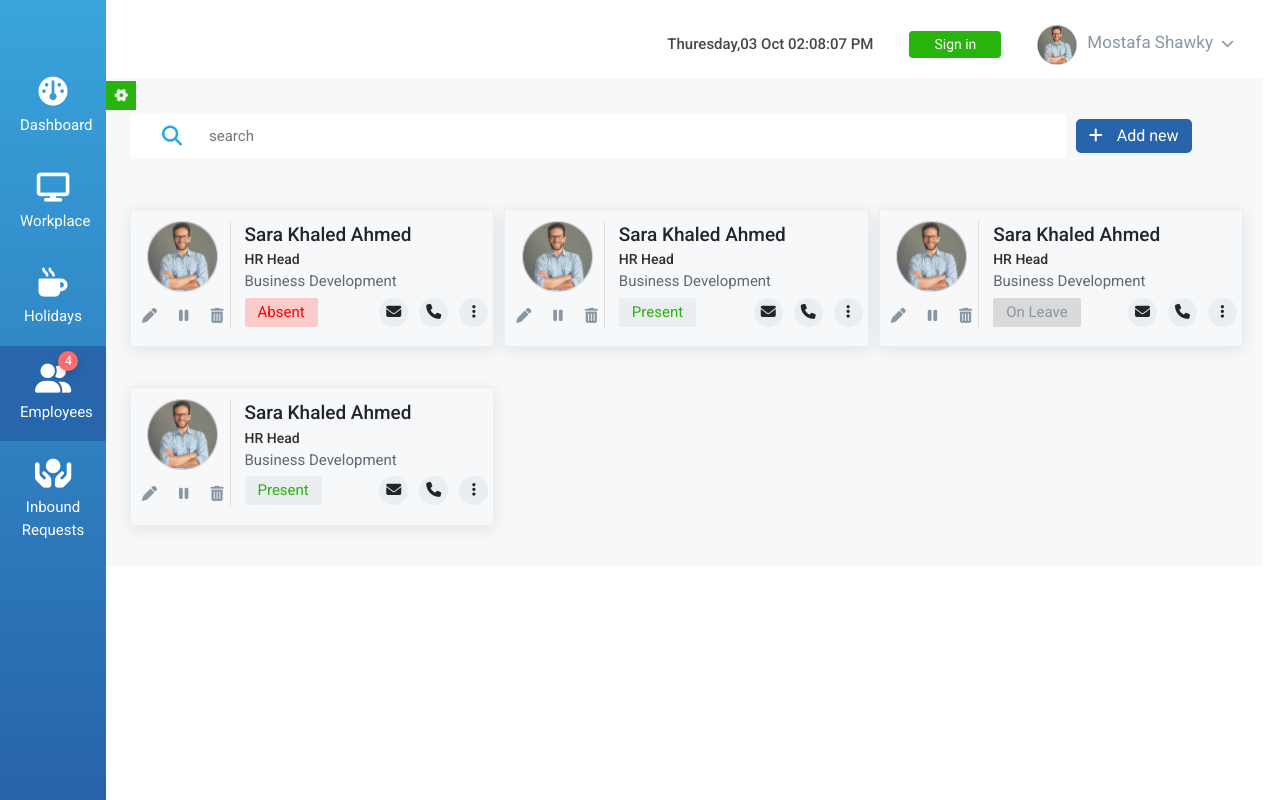
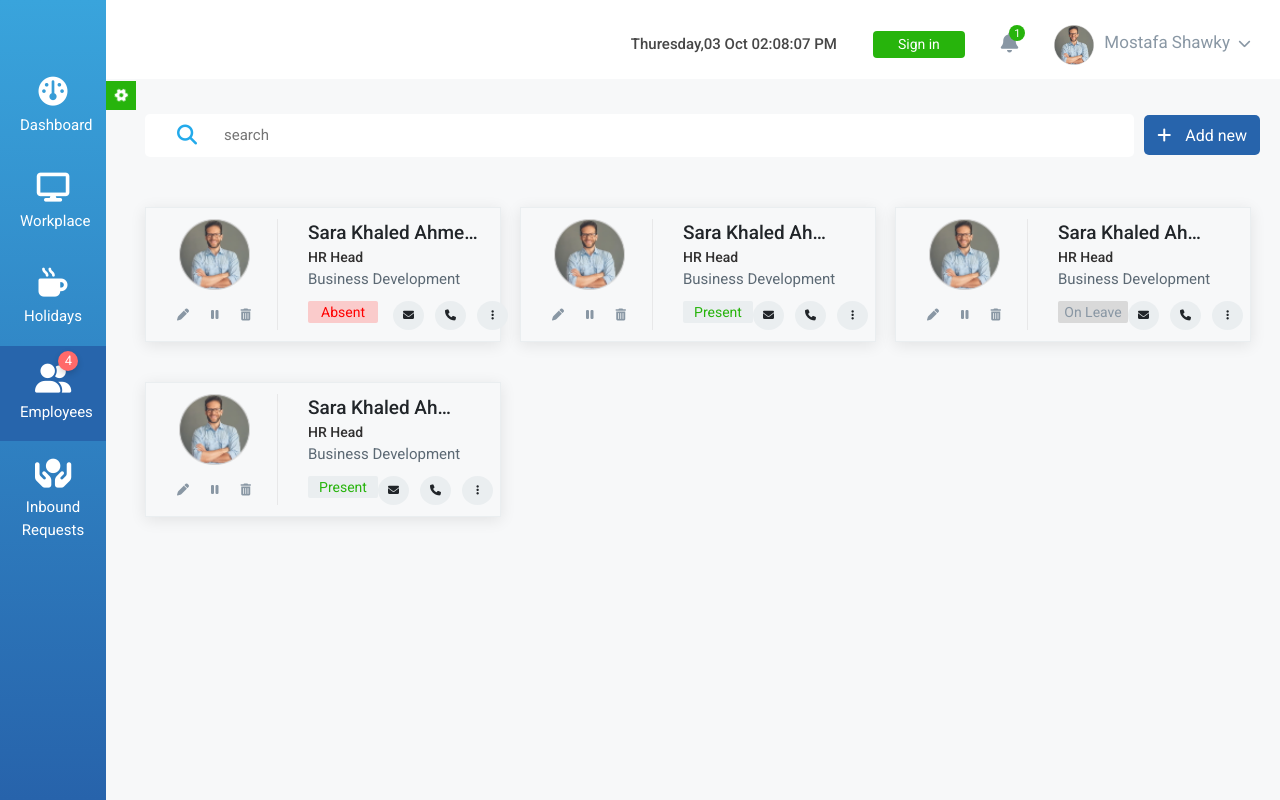
Before and after one commit to Mostafa-Shawky2021/HR-System-Task, a React (Create React App) app: page / in a window 1280 px wide. Built offline with nearby package versions, Linux system fonts and the light colour scheme.

Commit message:
fix form validation,design enhancement

```diff
--- a/src/App.css
+++ b/src/App.css
@@ -5,16 +5,21 @@
     -webkit-transition: all 0.2s;
     -moz-transition: all 0.2s;
     transition: all 0.2s;
+    height: 100vh;
 }
-
+.page-wrapper .search {
+    display: flex;
+    flex-wrap: wrap;
+    align-items: center;
+}
 .page-wrapper .page {
-    padding-left: 4px;
-    padding-right: 4px;
+    padding-left: 12px;
+    padding-right: 12px;
 }
 
 @media screen and (min-width:768px) {
     .page-wrapper .page {
-        padding-left: 24px;
+        padding-left: 39px;
         padding-right: 10px;
     }
 }
@@ -28,7 +33,27 @@
     border-radius: 5px;
     background-color: #fff;
     padding-left: 32px;
+    flex-grow: 1;
+    margin-right: 10px;
 }
+
+
+/* }
+@media screen and (min-width:768px) {
+    .page-wrapper .search-list-wrapper  {
+        width: 80%;
+    }
+}
+@media screen and ( min-width:992px) {
+    .page-wrapper .search-list-wrapper  {
+        width: 85%;
+    }
+}
+@media screen and ( min-width:1170) {
+    .page-wrapper .search-list-wrapper  {
+        width: 90%;
+    }
+} */
 
 .page-wrapper .search-list-wrapper .search-list-icon {
     position: absolute;
@@ -40,24 +65,34 @@
 }
 
 .page-wrapper .search-list-wrapper input {
-    padding: 6px 42px
+    padding: 5px 42px;
 }
 
-.page-wrappere .search-list-wrapper input::plceholder {
+.page-wrappere .search-list-wrapper input::placeholder {
     color: #707070;
     text-transform: capitalize;
     font-weight: 400;
 
 }
-
+@media screen and ( max-width: 576px) {
+    .page-wrapper .search {
+        justify-content: center;
+    }
+}
 .page-wrapper .btn-add {
     background-color: #2764ac;
     color: #fff;
     border-radius: 5px;
-    margin-left: 10px;
-    padding-top: 4px;
-    padding-bottom: 4px;
-
+    padding-top: 8px;
+    padding-bottom: 6px;
+    margin-right: 10px;
+    margin-top: 10px;
+}
+@media screen and (min-width:480px) {
+    .page-wrapper .btn-add {
+        margin-left: auto;
+        margin-top: 0px;
+    }
 }
 
 .page-wrapper .btn-add:hover,
--- a/src/App.jsx
+++ b/src/App.jsx
@@ -14,6 +14,8 @@ const App = () => {
     const [employees, setEmployees] = useState([])
     const [searchValue, setSearchValue] = useState('')
     const [toggleFormModal, setToggleFormModal] = useState(false)
+    const [viewPort, setViewPort] = useState(0)
+
     // Form data
     const [formData, setFormData] = useState({
         employeeName: { value: '', errMsg: '', validate: false },
@@ -31,12 +33,18 @@ const App = () => {
     let emailRegex = /^(([^<>()[\]\\.,;:\s@"]+(\.[^<>()[\]\\.,;:\s@"]+)*)|(".+"))@((\[[0-9]{1,3}\.[0-9]{1,3}\.[0-9]{1,3}\.[0-9]{1,3}\])|(([a-zA-Z\-0-9]+\.)+[a-zA-Z]{2,}))$/
 
     useEffect(() => {
+
         // Set pagewrapper dynamic
         const windowWidth = window.innerWidth;
         const sidebar = document.getElementById('sidebar')
         const sidebarWidth = sidebar.clientWidth;
         const pageWrapper = document.getElementById('page-wrapper')
 
+        const onBodyResize = ()=> {
+            setViewPort(window.innerWidth)
+        }
+
+        window.addEventListener('resize',onBodyResize)
 
         // check if the window in xs,sm,md
         if (windowWidth >= 0 && windowWidth <= 768) {
@@ -44,15 +52,32 @@ const App = () => {
             pageWrapper.style.width = '100%'
         } else {
             pageWrapper.style.left = `${sidebarWidth}px`
-            pageWrapper.style.width = `${(windowWidth - sidebarWidth) - 17}px`
+            pageWrapper.style.width = `${windowWidth - sidebarWidth}px`
         }
+        setEmployees(employeeData)
+    }, [viewPort])
 
-        setEmployees(employeeData)
-    }, [])
+    // reset errMsg When user Close form
+    const onCloseFormModel = (e)=> {
+        e.preventDefault()
+        for( let key in formData ) {
+            setFormData((prevState)=>{
+                return {
+                    ...prevState,
+                    [key]:{
+                        ...prevState[key],
+                        errMsg:''
+                    }
+                }
+            })
+        }
+        setToggleFormModal(false)
+
+    }
 
     const onSubmitData = (event) => {
         event.preventDefault();
-
+        console.log(formData.employeeName.validate)
         // validation Form
         if (formData.employeeName.value.trim().length === 0) {
 
@@ -182,9 +207,9 @@ const App = () => {
             // false meaning there is error in inputs
             return value.validate === false
         })
-        console.log(formStatusIterate)
+
         if (!formStatusIterate) {
-            console.log('good')
+
             let employee = {
                 id: employees.length,
                 name: formData.employeeName.value,
@@ -232,6 +257,8 @@ const App = () => {
         }
 
     }
+
+
     const onDeleteEmployee = (id) => {
         let confirmStatus = window.confirm('Are you sure you want to delete employee?')
         if (confirmStatus) {
@@ -249,6 +276,7 @@ const App = () => {
                         setToggleFormModal={setToggleFormModal}
                         toggleFormModal={toggleFormModal}
                         onSubmitData={onSubmitData}
+                        onCloseFormModel={onCloseFormModel}
                     />
                 )
             }
@@ -259,9 +287,9 @@ const App = () => {
                     <div className="searh-add-wrapper">
                         <div className="d-flex">
                             <div className="col">
-                                <div className="d-flex align-items-center">
+                                <div className="search">
                                     <SearchList
-                                        className="search-list-wrapper col-7 col-md-9 col-lg-10"
+                                        className="search-list-wrapper"
                                         icon="fa-solid fa-magnifying-glass"
                                         placeholder="search"
                                         iconStyle="search-list-icon"
--- a/src/components/card/Card.jsx
+++ b/src/components/card/Card.jsx
@@ -16,6 +16,7 @@ const Card = (
         onDeleteEmployee
     }) => {
     const [subMenuToggle, setSubMenuToggle] = useState(false)
+    const [viewPort, setViewPort]  = useState(0)
     const subMenuWrapper = useRef(null)
     let attendanceStauts = {}
     if (attendance === "Present") {
@@ -26,7 +27,12 @@ const Card = (
         attendanceStauts = { className: 'leave', label: 'On Leave' }
     }
 
-
+    const truncateCharacter = (text)=> {
+        if( text.length > 20 ) {
+            return text.slice(0,20) + '...'
+        }
+        return text
+    }
     return (
         <>
 
@@ -36,14 +42,18 @@ const Card = (
                         <img src="/assets/header/useravatar.png" alt="employee-avatar" className="employee-avatar img-fluid" />
                     </div>
                     <div className="control d-flex align-items-center">
-                        <button className='control-icon'><i className="fa-solid fa-pen"></i></button>
-                        <button className='control-icon'><i className="fa-solid fa-pause"></i></button>
-                        <button className='control-icon icon-trash'><i className="fa-solid fa-trash-can" onClick={() => onDeleteEmployee(id)}></i></button>
+                        <button className='control-icon'><i className="fa-solid fa-pen icon"></i></button>
+                        <button className='control-icon'><i className="fa-solid fa-pause icon"></i></button>
+                        <button className='control-icon icon-trash'><i className="fa-solid fa-trash-can icon" onClick={() => onDeleteEmployee(id)}></i></button>
                     </div>
                 </div>
 
                 <div className="employee-details">
-                    <p className="employee-name">{name}</p>
+                    <div className="employee-name-wrapper">
+                        {/* <p className="employee-name">{truncateCharacter(name)}</p> */}
+                        <p className="employee-name">{name}</p>
+
+                    </div>
                     <p className="job-title">{position}</p>
                     <p className="department">{department}</p>
                     <div className="user-status d-flex">
@@ -63,10 +73,8 @@ const Card = (
                                     officeCopiedManager={officeCopiedManager}
                                     officeJoiningDate={officeJoiningDate}
                                     officeManager={officeManager}
-
                                 />
                             </div>
-
                         </div>
                     </div>
                 </div>
--- a/src/components/card/card.css
+++ b/src/components/card/card.css
@@ -1,10 +1,12 @@
 .card-employee {
-    padding: 11px 5px 18px;
+    padding: 11px 5px 11px;
     box-shadow: 0 3px 15px 0 rgb(0 0 0 / 9%);
     border: 1px solid #eaeef0;
     margin-right: 10px;
     margin-bottom: 40px;
+    max-width: 95%;
 }
+
 
 .card-employee .popup-delete-content {
     background-color: #fff;
@@ -24,10 +26,17 @@
 }
 
 .card-employee .user-control {
-    border-right: 1px solid #dddddd;
+    border-right: 1px solid #dddddd94;
     display: flex;
     flex-direction: column;
-    margin-right: 14px;
+    padding-left: 5px;
+    padding-right: 5px;
+}
+@media screen and (min-width:992px) {
+    .card-employee .user-control  {
+        padding-right: 20px;
+        padding-left: 20px;
+    }
 }
 
 .card-employee .user-control .employee-avatar {
@@ -49,7 +58,9 @@
     -moz-transition: all 0.3s;
     transition: all 0.3s;
 }
-
+.card-employee .user-control .control .control-icon .icon {
+    font-size: 12px;
+}
 .card-employee .user-control .control .control-icon.icon-trash:hover {
     color: #f00;
 }
@@ -59,15 +70,36 @@
 }
 
 .card-employee .employee-details {
+    padding-left: 12px;
+    padding-right: 12px;
     width: 100%;
 }
-
+@media screen and (min-width:992px) {
+    .card-employee .employee-details {
+        padding-left: 20px;
+    }
+}
+@media screen and (min-width:1280px) {
+    .card-employee .employee-details {
+        padding-left: 30px;
+    }
+}
+.card-employee .employee-details .employee-name-wrapper {
+    width: 86%;
+    overflow: hidden;
+}
 
 .card-employee .employee-details .employee-name {
     font-size: 19px;
     font-weight: 500;
     text-transform: capitalize;
     margin-bottom: 0px;
+    white-space: nowrap;
+    overflow: hidden;
+    text-overflow: ellipsis;
+    overflow: hidden;
+    max-width: 200px;
+    min-width: 100%;
 }
 
 .card-employee .employee-details .job-title {
@@ -85,13 +117,25 @@
 .card-employee .employee-details .user-status {
     justify-content: space-between;
     position: relative;
+    margin-top: 10px;
+
+}
+.card-employee .employee-details .user-status  .icon {
+    font-size: 12px;
+}
+.card-employee .employee-details .user-status .submenu-parent {
+    position: relative;
+}
+.card-employee .employee-details .user-status .submenu-parent .submenu {
+    display: none;
 }
 
-.card-employee .employee-details .user-status .submenu .submenu-parent {
-    position: relative;
-    z-index: 9999;
+.card-employee .employee-details .user-status .submenu-parent:hover .submenu {
+    display: flex
 }
-
+.card-employee .employee-details .user-status .submenu-parent:hover .icon {
+    box-shadow: 1px 1px 10px rgb(0 0 0 / 31%)
+}
 .card-employee .employee-details .user-status .submenu .submenu-parent .icon {
     width: 100%;
     height: 100%;
@@ -99,9 +143,15 @@
 }
 
 .card-employee .employee-details .user-status .status {
-    padding: 3px 13px;
     border-radius: 2px;
     cursor: pointer;
+    width: 70px;
+    height: 22px;
+    text-align: center;
+    font-size: 14px;
+    line-height: 23px;
+    padding-right: 6px;
+    padding-left: 6px;
 }
 
 .card-employee .employee-details .user-status .status.present {
@@ -128,17 +178,13 @@
 .card-employee .employee-details .user-status .icon-contact .icon {
     background: #eaeef0;
     text-align: center;
-    width: 29px;
+    width: 31px;
     border-radius: 50%;
     line-height: 28px;
     height: 29px;
     cursor: pointer;
-    -webkit-transition: all .2s;
+    /* -webkit-transition: all .2s;
     -moz-transition: all .2s;
-    transition: all .2s;
+    transition: all .2s; */
+    font-size: 11px;
 }
-
-.card-employee .employee-details .user-status .icon-contact .icon:hover {
-    background-color: var(--primary-color);
-    color: #fff;
-}
--- a/src/components/formModal/formModal.css
+++ b/src/components/formModal/formModal.css
@@ -3,13 +3,14 @@
     left: 0px;
     top: 0px;
     width: 100%;
+    height: 100%;
     background-color: rgba(40, 104, 174, 0.43);
     display: flex;
     align-items: center;
     justify-content: center;
     z-index: 999;
-    min-height: 700px;
     overflow: auto;
+
 }
 
 .custom-modal .form-modal {
--- a/src/components/header/header.css
+++ b/src/components/header/header.css
@@ -41,9 +41,10 @@
 .header .header-content .notification-wrapper {
     position: relative;
     display: none;
+    cursor: pointer;
 }
 
-@media screen and(min-width:768px) {
+@media screen and (min-width:768px) {
     .header .header-content .notification-wrapper {
         display: block
     }
--- a/src/components/sidebar/Sidebar.jsx
+++ b/src/components/sidebar/Sidebar.jsx
@@ -16,7 +16,7 @@ const Sidebar = ({ employeesCount }) => {
             document.getElementById('page-wrapper').style.width = "100%";
 
         } else {
-            // Set pagewrapper dynamic
+
             if (windowWidth >= 0 && windowWidth <= 768) {
                 pageWrapper.style.left = '0px'
                 pageWrapper.style.width = '100%'
@@ -26,7 +26,7 @@ const Sidebar = ({ employeesCount }) => {
                 const sidebarWidth = sidebar.clientWidth;
                 const pageWrapper = document.getElementById('page-wrapper')
                 pageWrapper.style.left = `${sidebarWidth}px`
-                pageWrapper.style.width = `${(windowWidth - sidebarWidth) - 17}px`
+                pageWrapper.style.width = `${windowWidth - sidebarWidth}px`
             }
 
         }
--- a/src/data/employee.json
+++ b/src/data/employee.json
@@ -1,7 +1,7 @@
 [
     {
         "id": 1,
-        "name": "Sara Khaled Ahmed",
+        "name": "Sara Khaled Ahmed Mohamed Ahmed Khaled",
         "position": "HR Head",
         "department": "Business Development",
         "attendance": "Absent",
```
Also changed, not shown: src/components/formModal/FormModal.jsx (+2 -6 lines), src/components/submenu/SubMenu.jsx (+3 -5 lines), src/components/submenu/submenu.css (+7 -7 lines).
